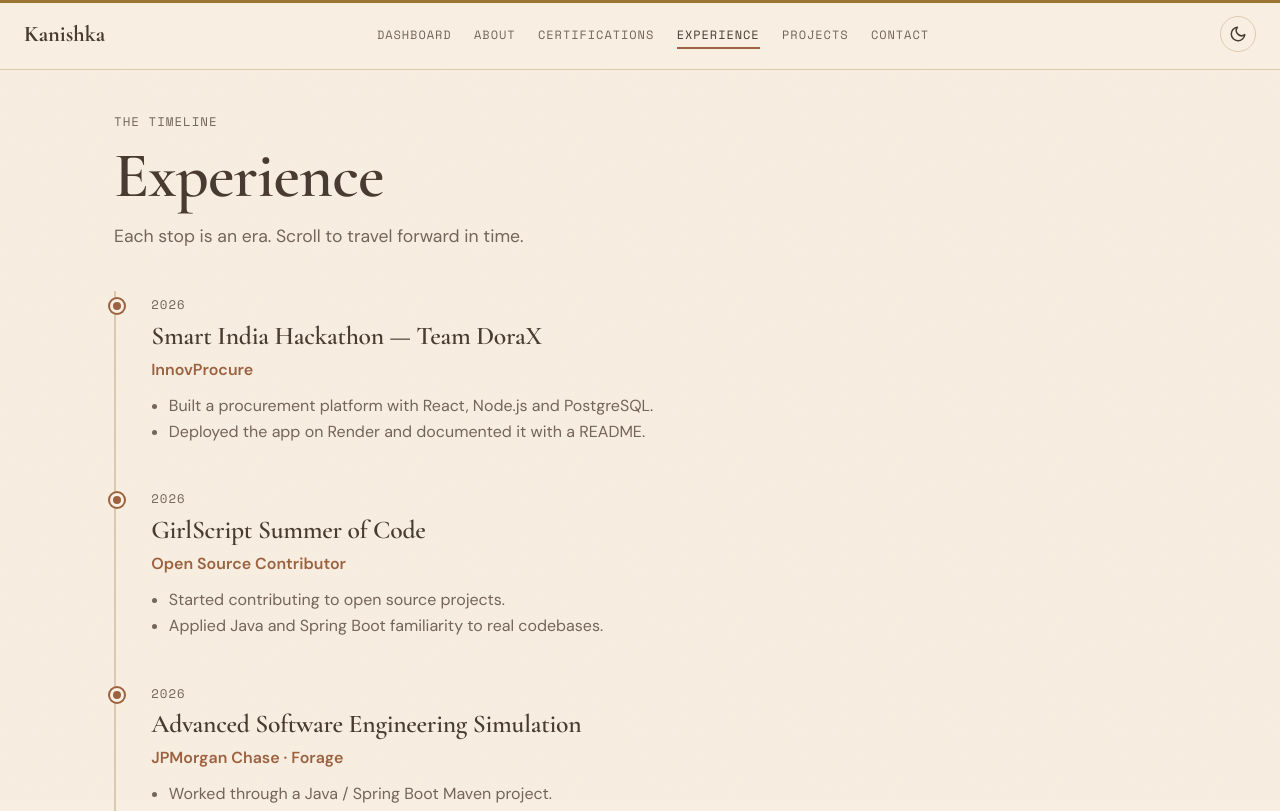
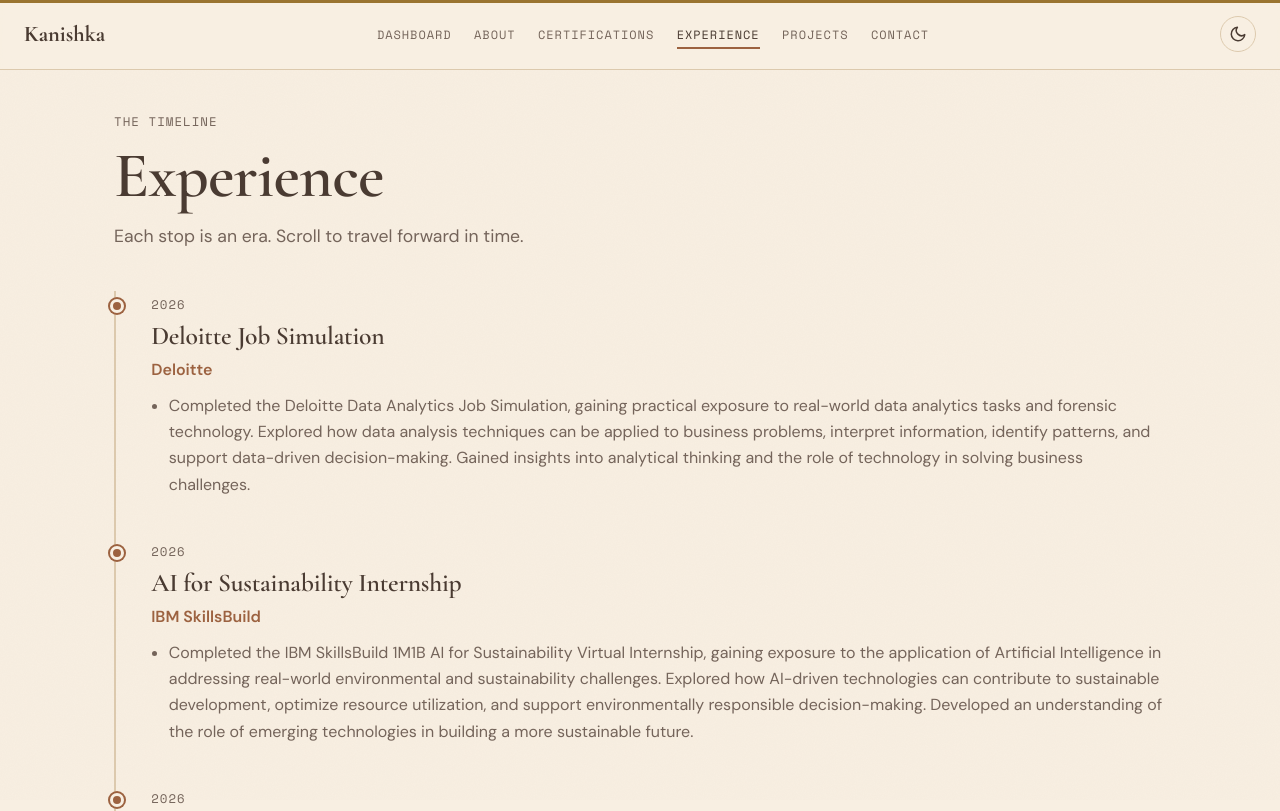
Before and after one commit to Ksh-16/Time-travel-portfolio, a React (Vite) app: page /experience in a window 1280 px wide. Shown: the top 811 px of the page. Built offline with nearby package versions, Linux system fonts and the light colour scheme.

Commit message:
updated experience section

```diff
--- a/src/data/experience.js
+++ b/src/data/experience.js
@@ -1,13 +1,24 @@
 // Each entry is an "era" on the Experience timeline.
 export const experience = [
   {
-    id: "sih",
+    id: "deloitte",
     period: "2026",
-    title: "Smart India Hackathon — Team DoraX",
-    place: "InnovProcure",
+    title: "Deloitte Job Simulation",
+    place: "Deloitte",
+    mode: "Virtual",
     points: [
-      "Built a procurement platform with React, Node.js and PostgreSQL.",
-      "Deployed the app on Render and documented it with a README.",
+      "Completed the Deloitte Data Analytics Job Simulation, gaining practical exposure to real-world data analytics tasks and forensic technology. Explored how data analysis techniques can be applied to business problems, interpret information, identify patterns, and support data-driven decision-making. Gained insights into analytical thinking and the role of technology in solving business challenges.",
+
+    ],
+  },
+  {
+    id: "ibm-ai-sustainability",
+    period: "2026",
+    title: "AI for Sustainability Internship",
+    place: "IBM SkillsBuild",
+    mode: "Virtual",
+    points: [
+      "Completed the IBM SkillsBuild 1M1B AI for Sustainability Virtual Internship, gaining exposure to the application of Artificial Intelligence in addressing real-world environmental and sustainability challenges. Explored how AI-driven technologies can contribute to sustainable development, optimize resource utilization, and support environmentally responsible decision-making. Developed an understanding of the role of emerging technologies in building a more sustainable future.",
     ],
   },
   {
@@ -16,18 +27,7 @@ export const experience = [
     title: "GirlScript Summer of Code",
     place: "Open Source Contributor",
     points: [
-      "Started contributing to open source projects.",
-      "Applied Java and Spring Boot familiarity to real codebases.",
-    ],
-  },
-  {
-    id: "forage",
-    period: "2026",
-    title: "Advanced Software Engineering Simulation",
-    place: "JPMorgan Chase · Forage",
-    points: [
-      "Worked through a Java / Spring Boot Maven project.",
-      "Practised backend structure, testing and clean code.",
+      "Registered for GirlScript Summer of Code (GSSoC), an open-source program that encourages developers to collaborate on real-world projects, contribute to community-driven repositories, and improve their software development skills. Looking forward to working with open-source communities, exploring existing codebases, collaborating with developers, and making meaningful contributions to real-world projects.",
     ],
   },
 ];
--- a/src/pages/Dashboard.jsx
+++ b/src/pages/Dashboard.jsx
@@ -12,7 +12,7 @@ const portals = [
   { to: "/certifications", year: "Relics", title: "Certifications", text: "Credentials collected." },
   { to: "/contact", year: "Return Portal", title: "Contact", text: "Send a message across time." },
 ];
-   const roles = ["React frontend", "Data analytics", "Open source"];
+   const roles = ["React frontend", "Web Dev", "Data analytics", "Open source"];
 export default function Dashboard() {
   const stats = [
     { num: projects.length, label: "Projects" },
```
